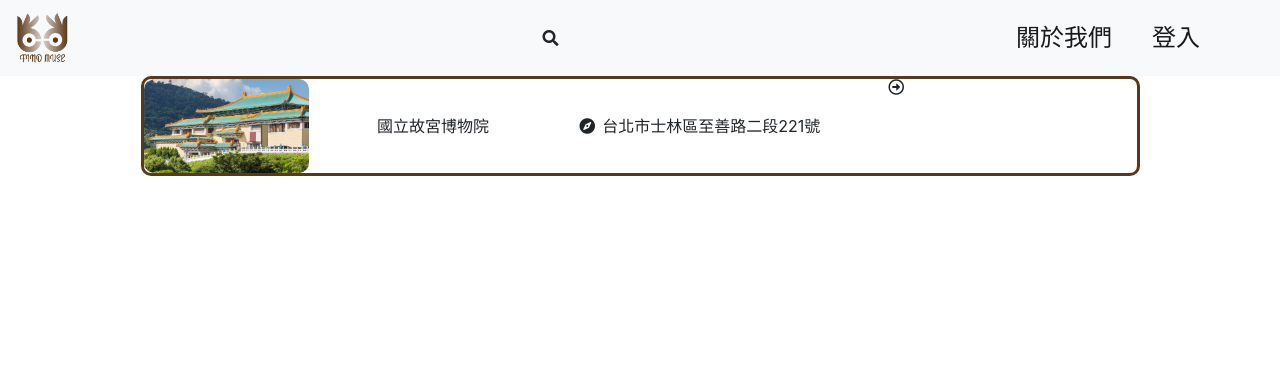
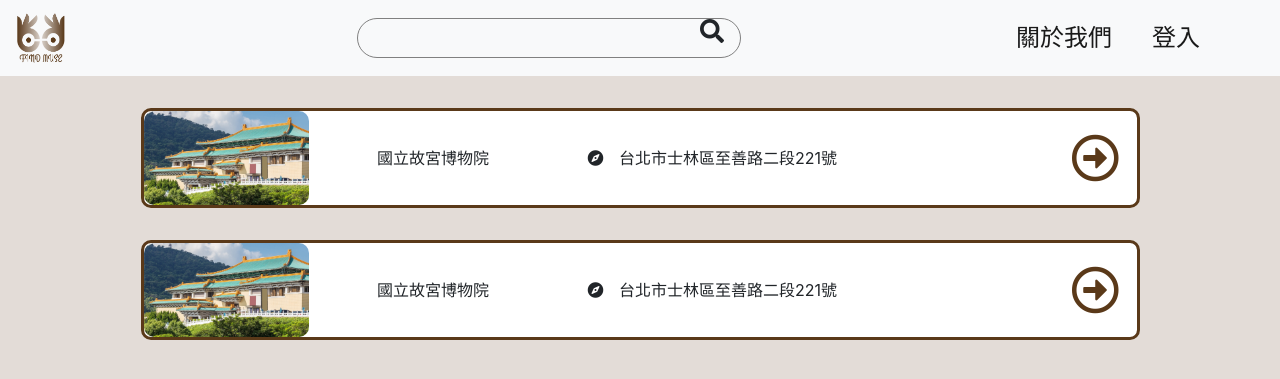
Before and after one commit to jimmyliaoviva/MuseumDjango, a Django app: page /museums in a window 1280 px wide. Shown: the top 379 px of the page. Run offline with Django 3.2, Linux system fonts and the light colour scheme; some libraries are stand-ins or nearby versions.

Commit message:
museum page V.01

```diff
--- a/main/urls.py
+++ b/main/urls.py
@@ -3,9 +3,8 @@
 
 urlpatterns = [
     path('', views.index, name='index'),
+    path('museums', views.museums),
+    path('test/', views.test),
+    path('museum', views.museum)
 
-path('museums', views.museums),
-
-    path('test/', views.test)
-
-    ]
+]
--- a/main/views.py
+++ b/main/views.py
@@ -12,3 +12,7 @@
 
 def museums(request):
     return render(request, 'museums.html')
+
+
+def museum(request):
+    return render(request, 'museum.html')
--- a/static/css/master.css
+++ b/static/css/master.css
@@ -5,12 +5,13 @@
 
 .container {
     border: 2px brown;
-  margin-right: auto;
-  margin-left: auto;
-  padding-right: 15px;
-  padding-left: 15px;
-  width: 100%;
-  max-width: 1140px;      // 隨螢幕尺寸而變，當螢幕尺寸 ≥ 1200px 時是 1140px。
+    margin-right: auto;
+    margin-left: auto;
+    padding-right: 15px;
+    padding-left: 15px;
+    width: 100%;
+    max-width: 1140px;/*隨螢幕尺寸而變，當螢幕尺寸 ≥ 1200px 時是 1140px。*/
+}
 
 body {
     background-color: #E3DCD7;
@@ -31,3 +32,7 @@
 .fa-search {
     font-size: 1.5em;
 }
+
+img {
+    width: 100%;
+}
--- a/static/css/museum.css
+++ b/static/css/museum.css
@@ -1,75 +1,17 @@
-.container {
-    text-align: center;
-
+.introWrapper {
+    padding-top: 1em;
 }
 
-.item {
-    border: #5A3919 3px solid;
-    height: 50px;
-    width: 90%;
-    /*background-color: #005cbf;*/
-    margin: auto;
+.museumIntro {
+    border: 3px solid #5A3919;
     border-radius: 10px;
+    padding: 1em;
 }
 
-.block1 {
-    background-image: url("/static/img/palace.jpg");
-    border-radius: 10px;
-    background-size: cover;
-    background-position: center center;
-    /*background-repeat: no-repeat;*/
-}
 
-/*.img {*/
-/*    height: 300px;*/
-/*    width: 270px;*/
-/*    float: left;*/
-/*    margin: 10px;*/
-/*}*/
-
-.row {
-    /*    top: 376px;*/
-    /*left: 140px;*/
-    /*width: 1589px;*/
-    height: 100px;
+.commentContent {
     background: #FFFFFF 0% 0% no-repeat padding-box;
-    border: 3px solid #5A3919;
+    border: 1px solid #5A3919;
     border-radius: 10px;
     opacity: 1;
-    margin: auto;
 }
-
-.block2 {
-    display: flex;
-    justify-content: center;
-    align-items: center;
-
-}
-.block2 span{
-    /*font-size: 45px;*/
-}
-.block3 {
-
-    white-space:nowrap;
-    float: left;
-
-    display: flex;
-    justify-content: center;
-    align-items: center;
-    overflow-wrap:break-word;
-}
-.block3 .icon {
- float: left;
-    width: 10%;
-    padding-right: 0px;
-    margin-right: 0px;
-    display:inline-block;
-}
-.block3 .address{
- float: left;
-    width: 90%;
-    text-align: left;
-/*font-size: 32px;*/
-    display:inline-block;
-
-}
--- /dev/null
+++ b/static/css/museums.css
@@ -0,0 +1,80 @@
+.container {
+    text-align: center;
+
+}
+
+.item {
+    border: #5A3919 3px solid;
+    height: 50px;
+    width: 90%;
+    /*background-color: #005cbf;*/
+    margin: 2em auto 0 auto;
+    border-radius: 10px;
+    height: 100px;
+    background: #FFFFFF 0% 0% no-repeat padding-box;
+    /*margin-top: 2em;*/
+}
+
+.block1 {
+    background-image: url("/static/img/palace.jpg");
+    border-radius: 10px;
+    background-size: cover;
+    background-position: center center;
+    /*background-repeat: no-repeat;*/
+}
+
+/*.img {*/
+/*    height: 300px;*/
+/*    width: 270px;*/
+/*    float: left;*/
+/*    margin: 10px;*/
+/*}*/
+
+.row {
+    /*    top: 376px;*/
+    /*left: 140px;*/
+    /*width: 1589px;*/
+    /*border: 3px solid #5A3919;*/
+    /*border-radius: 10px;*/
+    /*opacity: 1;*/
+    /*margin: auto;*/
+}
+
+.block {
+    display: flex;
+    justify-content: center;
+    align-items: center;
+}
+
+.block3 {
+
+    white-space: nowrap;
+    float: left;
+
+    display: flex;
+    justify-content: center;
+    align-items: center;
+    overflow-wrap: break-word;
+}
+
+.block .icon {
+    float: left;
+    width: 10%;
+    padding-right: 0px;
+    margin-right: 0px;
+    display: inline-block;
+}
+
+.block .address {
+    float: left;
+    width: 90%;
+    text-align: left;
+    /*font-size: 32px;*/
+    display: inline-block;
+
+}
+
+.fa-arrow-alt-circle-right {
+    font-size: 3em;
+    color: #5A3919;
+}
--- a/templates/museums.html
+++ b/templates/museums.html
@@ -1,17 +1,10 @@
 {% extends 'master.html' %}
 {% block title %} 搜尋頁面 {% endblock %}
-{#<!DOCTYPE html>#}
-{#<html lang="zh-Hant">#}
-{#<head>#}
-{#  這一段是匯入js css  #}
-{#    {% load static %}#}
-{#    <link rel="stylesheet" href="{% static "css/bootstrap.min.css" %}">#}
-{#    <link rel="stylesheet" href="{% static "css/master.css" %}">#}
 {% block css %}
     {% load static %}
     <link rel="stylesheet" type="text/css" href="{% static "css/all.min.css" %}">
 
-    <link rel="stylesheet" href="{% static "css/museum.css" %}">
+    <link rel="stylesheet" href="{% static "css/museums.css" %}">
 {% endblock %}
 
 
@@ -20,16 +13,30 @@
     <div class="container">
         <div class="item row">
             <div class="imgWrapper col-2 block1"></div>
-            <div class="col-3 block2">
+            <div class="col-3 block">
                 <span class="wordtext">國立故宮博物院</span>
             </div>
-            <div class="col-4 block3">
+            <div class="col-6 block">
                 <div class="icon"><i class="fas fa-compass"></i></div>
                 <div class="address"><span>台北市士林區至善路二段221號</span></div>
             </div>
-
-            <i class="far fa-arrow-alt-circle-right " ></i>
-
+            <div class="arrowBlock col-1 block">
+                <i class="far fa-arrow-alt-circle-right "></i>
+            </div>
+        </div>
+        {#        #}
+        <div class="item row">
+            <div class="imgWrapper col-2 block1"></div>
+            <div class="col-3 block">
+                <span class="wordtext">國立故宮博物院</span>
+            </div>
+            <div class="col-6 block">
+                <div class="icon"><i class="fas fa-compass"></i></div>
+                <div class="address"><span>台北市士林區至善路二段221號</span></div>
+            </div>
+            <div class="arrowBlock col-1 block">
+                <i class="far fa-arrow-alt-circle-right "></i>
+            </div>
         </div>
     </div>
 {% endblock %}
```
Also changed, not shown: templates/museum.html (added, +45 -0 lines).
